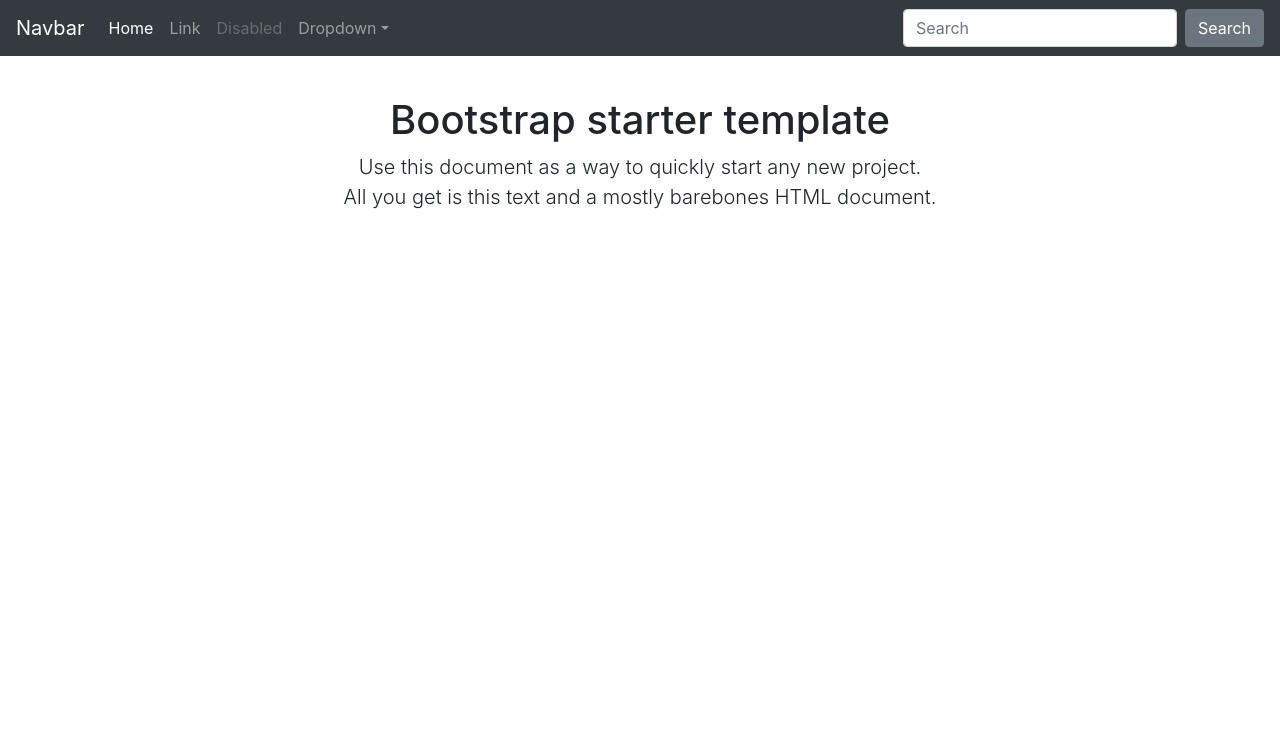
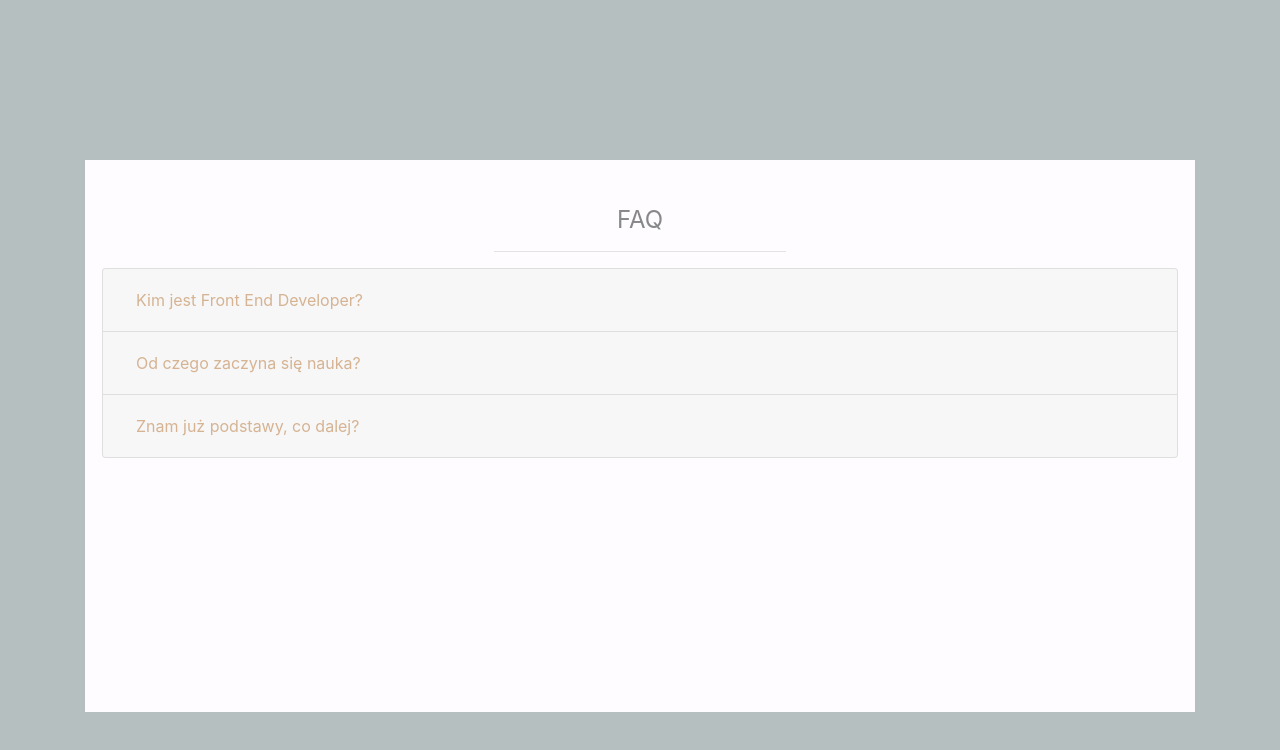
Before and after one commit to PrzemyslawSkrzyniarz/faq-bootstrap, a plain HTML site: page index.html in a window 1280 px wide. Drawn offline with nearby package versions, Linux system fonts and the light colour scheme.

Commit message:
Finished

```diff
--- /dev/null
+++ b/css/style.css
@@ -0,0 +1,37 @@
+body {
+    background: #b6bfbf;
+}
+
+.wrap {
+    height: 34.5rem;
+    background: #0006ff;
+    padding: 1rem;
+    margin-top: 10rem;
+    background: #fefcfe;
+}
+
+h2 {
+    font-size: 1.5rem;
+}
+
+.head-font {
+    font-size: 1.5rem;
+    color: #88888a;
+    text-align: center;
+    margin-top: 30px;
+}
+
+.btn-link {
+    color: #d5b393;
+}
+
+.btn-link:hover {
+    color: #b6bfbf;
+}
+
+.bd-example {
+    position: relative;
+    padding: 1rem;
+    margin: -1rem -15px 0;
+    background: #fefcfe;
+}
--- a/index.html
+++ b/index.html
@@ -14,52 +14,70 @@
     <!-- Bootstrap core CSS -->
     <link rel="stylesheet" href="https://stackpath.bootstrapcdn.com/bootstrap/4.2.1/css/bootstrap.min.css" integrity="sha384-GJzZqFGwb1QTTN6wy59ffF1BuGJpLSa9DkKMp0DgiMDm4iYMj70gZWKYbI706tWS" crossorigin="anonymous">
 
-    <!-- Place your stylesheet here-->
-    <link href="stylesheet.css" rel="stylesheet" type="text/css">
+    <!-- Custom CSS -->
+    <link rel="stylesheet" href="css/style.css">
 </head>
 
 <body>
 
-    <nav class="navbar navbar-expand-md navbar-dark bg-dark fixed-top">
-        <a class="navbar-brand" href="#">Navbar</a>
-        <button class="navbar-toggler" type="button" data-toggle="collapse" data-target="#navbarsExampleDefault" aria-controls="navbarsExampleDefault" aria-expanded="false" aria-label="Toggle navigation">
-            <span class="navbar-toggler-icon"></span>
-        </button>
+    <main role="main" class="container">
+        <div class="wrap">
 
-        <div class="collapse navbar-collapse" id="navbarsExampleDefault">
-            <ul class="navbar-nav mr-auto">
-                <li class="nav-item active">
-                    <a class="nav-link" href="#">Home <span class="sr-only">(current)</span></a>
-                </li>
-                <li class="nav-item">
-                    <a class="nav-link" href="#">Link</a>
-                </li>
-                <li class="nav-item">
-                    <a class="nav-link disabled" href="#">Disabled</a>
-                </li>
-                <li class="nav-item dropdown">
-                    <a class="nav-link dropdown-toggle" href="#" id="dropdown01" data-toggle="dropdown" aria-haspopup="true" aria-expanded="false">Dropdown</a>
-                    <div class="dropdown-menu" aria-labelledby="dropdown01">
-                        <a class="dropdown-item" href="#">Action</a>
-                        <a class="dropdown-item" href="#">Another action</a>
-                        <a class="dropdown-item" href="#">Something else here</a>
+            <div class="bd-example">
+                <div class="head-font col-12">
+                    <h2 class="font-weight-normal">FAQ</h2>
+                    <hr class="col-3">
+                </div>
+
+                <div class="accordion" id="accordionExample">
+                    <div class="card">
+                        <div class="card-header" id="headingOne">
+                            <h2 class="mb-0">
+                                <button class="btn btn-link collapsed" type="button" data-toggle="collapse" data-target="#collapseOne" aria-expanded="true" aria-controls="collapseOne">
+                                    Kim jest Front End Developer?
+                                </button>
+                            </h2>
+                        </div>
+                        <div id="collapseOne" class="collapse" aria-labelledby="headingOne" data-parent="#accordionExample">
+                            <div class="card-body">
+                                Anim pariatur cliche reprehenderit, enim eiusmod high life accusamus terry richardson ad squid. 3 wolf moon officia aute, non cupidatat skateboard dolor brunch. Food truck quinoa nesciunt laborum eiusmod. Brunch 3 wolf moon tempor, sunt aliqua put a bird on it squid single-origin coffee nulla assumenda shoreditch et.
+                            </div>
+                        </div>
                     </div>
-                </li>
-            </ul>
-            <form class="form-inline my-2 my-lg-0">
-                <input class="form-control mr-sm-2" type="text" placeholder="Search" aria-label="Search">
-                <button class="btn btn-secondary my-2 my-sm-0" type="submit">Search</button>
-            </form>
+
+                    <div class="card">
+                        <div class="card-header" id="headingTwo">
+                            <h2 class="mb-0">
+                                <button class="btn btn-link collapsed" type="button" data-toggle="collapse" data-target="#collapseTwo" aria-expanded="false" aria-controls="collapseTwo">
+                                    Od czego zaczyna się nauka?
+                                </button>
+                            </h2>
+                        </div>
+                        <div id="collapseTwo" class="collapse" aria-labelledby="headingTwo" data-parent="#accordionExample">
+                            <div class="card-body">
+                                Anim pariatur cliche reprehenderit, enim eiusmod high life accusamus terry richardson ad squid. 3 wolf moon officia aute, non cupidatat skateboard dolor brunch. Food truck quinoa nesciunt laborum eiusmod. Brunch 3 wolf moon tempor, sunt aliqua put a bird on it squid single-origin coffee nulla assumenda shoreditch et. Nihil anim keffiyeh helvetica, craft beer labore wes anderson cred nesciunt sapiente ea proident. Ad vegan excepteur butcher vice lomo.
+                            </div>
+                        </div>
+                    </div>
+
+                    <div class="card">
+                        <div class="card-header" id="headingThree">
+                            <h2 class="mb-0">
+                                <button class="btn btn-link collapsed" type="button" data-toggle="collapse" data-target="#collapseThree" aria-expanded="false" aria-controls="collapseThree">
+                                    Znam już podstawy, co dalej?
+                                </button>
+                            </h2>
+                        </div>
+                        <div id="collapseThree" class="collapse" aria-labelledby="headingThree" data-parent="#accordionExample">
+                            <div class="card-body">
+                                Anim pariatur cliche reprehenderit, enim eiusmod high life accusamus terry richardson ad squid. 3 wolf moon officia aute, non cupidatat skateboard dolor brunch. Food truck quinoa nesciunt laborum eiusmod. Brunch 3 wolf moon tempor, sunt aliqua put a bird on it squid single-origin coffee nulla assumenda shoreditch et. Nihil anim keffiyeh helvetica, craft beer labore wes anderson cred nesciunt sapiente ea proident. Ad vegan excepteur butcher vice lomo. Leggings occaecat craft beer farm-to-table, raw denim aesthetic synth nesciunt you probably haven't heard of them accusamus labore sustainable VHS.
+                            </div>
+                        </div>
+                    </div>
+                </div>
+            </div>
+
         </div>
-    </nav>
-
-    <main role="main" class="container">
-
-        <div class="text-center mt-5 pt-5">
-            <h1>Bootstrap starter template</h1>
-            <p class="lead">Use this document as a way to quickly start any new project.<br> All you get is this text and a mostly barebones HTML document.</p>
-        </div>
-
     </main><!-- /.container -->
 
 
@@ -71,4 +89,5 @@
     <script src="https://stackpath.bootstrapcdn.com/bootstrap/4.2.1/js/bootstrap.min.js" integrity="sha384-B0UglyR+jN6CkvvICOB2joaf5I4l3gm9GU6Hc1og6Ls7i6U/mkkaduKaBhlAXv9k" crossorigin="anonymous"></script>
 
 </body>
+
 </html>
```
Also changed, not shown: 1 other file.
